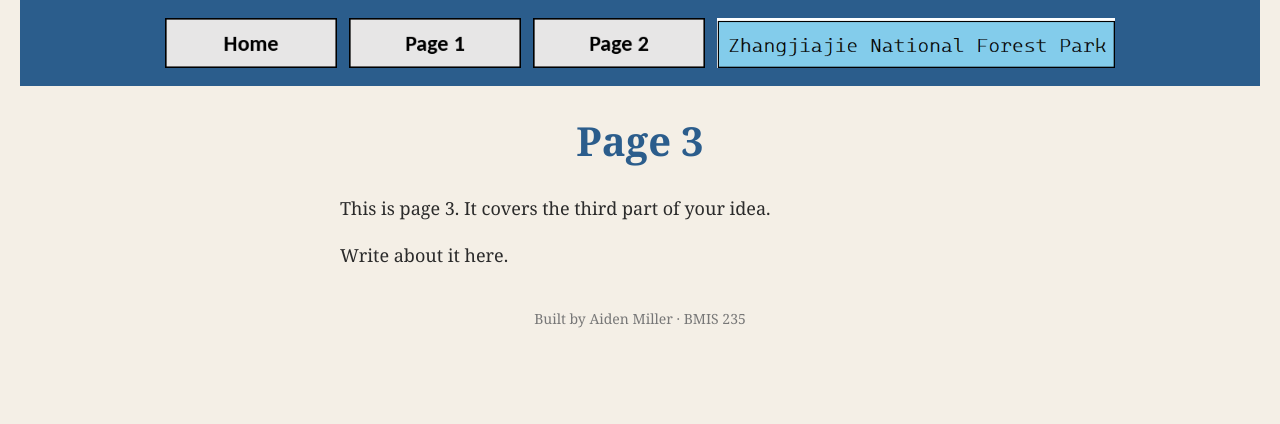
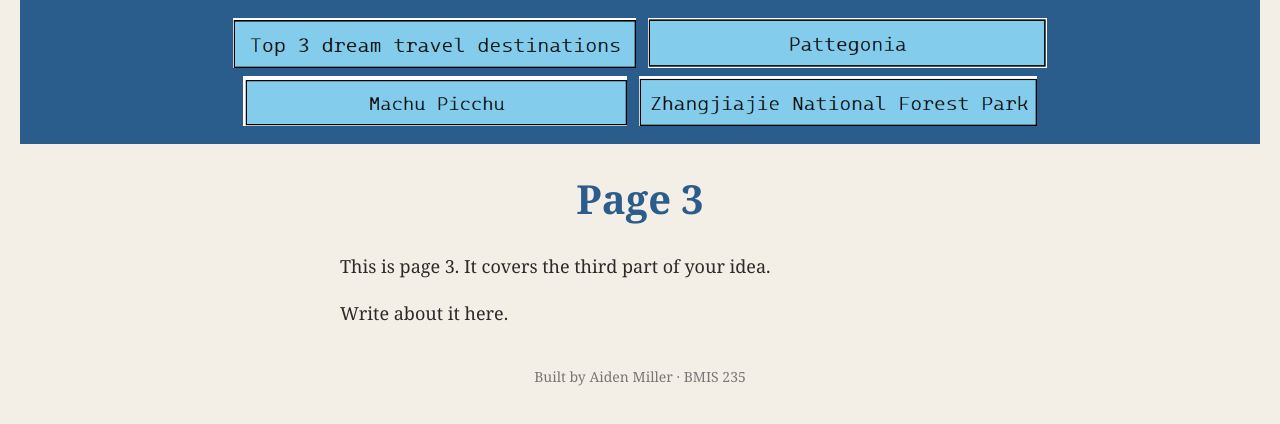
Before and after one commit to AidenMiller15/bmis235-html-3, a plain HTML site: page page3.html in a window 1280 px wide. Drawn offline with Linux system fonts and the light colour scheme.

Commit message:
Update navigation links and images in page3.html

```diff
--- a/page3.html
+++ b/page3.html
@@ -20,10 +20,10 @@
      other three pages, so every page has the exact same menu.
      ===================================================================== -->
 <nav>
-    <a href="index.html"><img src="img/home.png" alt="Home"></a>
-    <a href="page1.html"><img src="img/page1.png" alt="Page 1"></a>
-    <a href="page2.html"><img src="img/page2.png" alt="Page 2"></a>
-    <a href="page3.html"><img src="Page 3.png" alt="Page 3"></a>
+    <a href="index.html"><img src="travel.png.png" alt="Home"></a>
+    <a href="page1.html"><img src="pattegonia.png.png" alt="Page 1"></a>
+    <a href="page2.html"><img src="machu.png.png" alt="Page 2"></a>
+    <a href="page3.html"><img src="china.png.png" alt="Page 3"></a>
 </nav>
 
 <h1>Page 3</h1>
```
